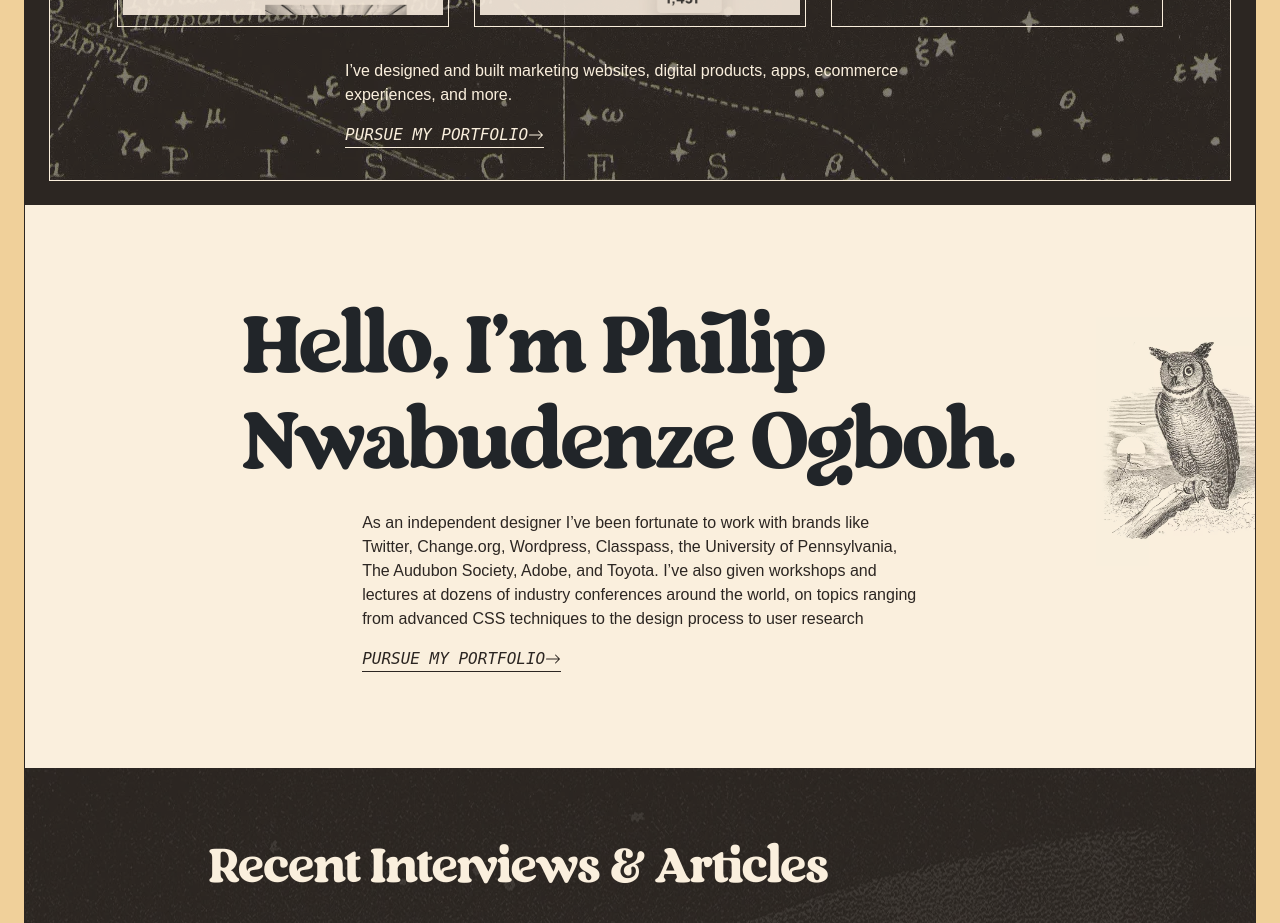
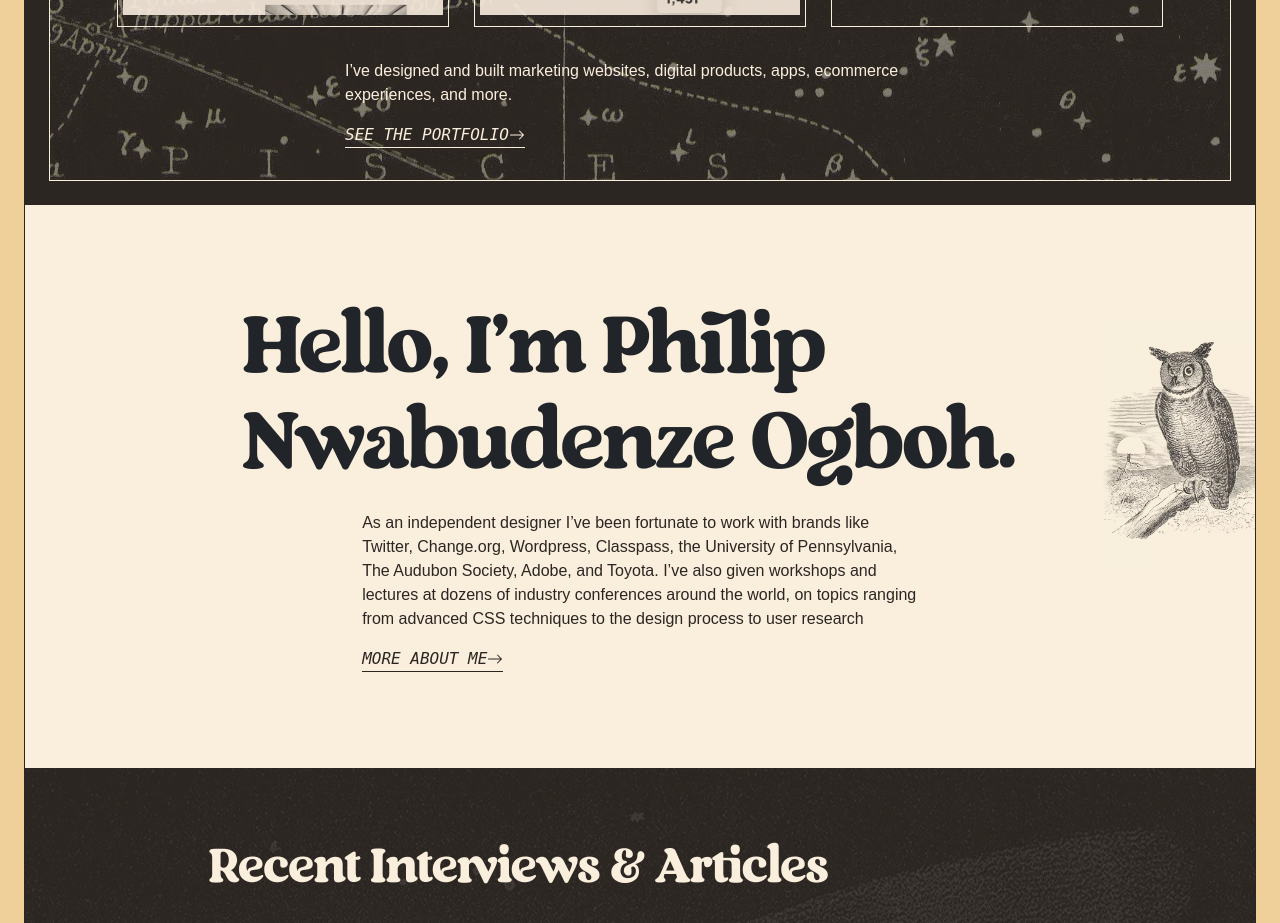
Before and after one commit to phil009/owltastic-clone, a plain HTML site: page index.html in a window 1280 px wide. Shown: the part 1580-2503 px from the top of the page. Drawn offline with nearby package versions, Linux system fonts and the light colour scheme; a web font is replaced by a local one.

Commit message:
final commit

```diff
--- a/index.html
+++ b/index.html
@@ -113,7 +113,7 @@
                         <p>I’ve designed and built marketing websites, digital products, apps, ecommerce experiences,
                             and more.</p>
                         <div class="italic2 d-flex align-items-center g-1">
-                            <a href="#" class="norm2">PURSUE MY PORTFOLIO </a>
+                            <a href="#" class="norm2">SEE THE PORTFOLIO </a>
                             <svg xmlns="http://www.w3.org/2000/svg" width="16" height="16" fill="currentColor"
                                 class="bi bi-arrow-right" viewBox="0 0 16 16">
                                 <path fill-rule="evenodd"
@@ -140,7 +140,7 @@
                                 conferences around the world, on topics ranging from advanced CSS techniques to the
                                 design process to user research</p>
                             <div class="italic d-flex align-items-center g-1">
-                                <a href="#" class="norm">PURSUE MY PORTFOLIO </a>
+                                <a href="#" class="norm">MORE ABOUT ME </a>
                                 <svg xmlns="http://www.w3.org/2000/svg" width="16" height="16" fill="currentColor"
                                     class="bi bi-arrow-right" viewBox="0 0 16 16">
                                     <path fill-rule="evenodd"
```
